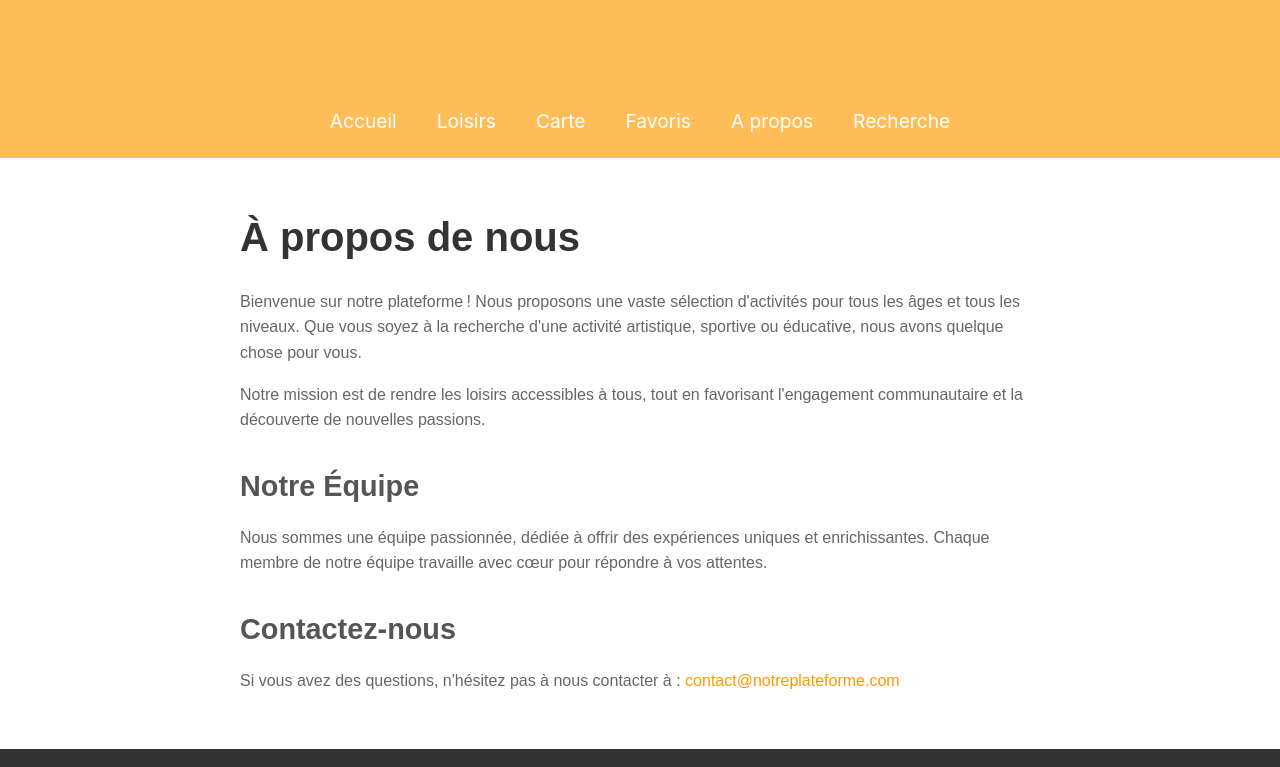
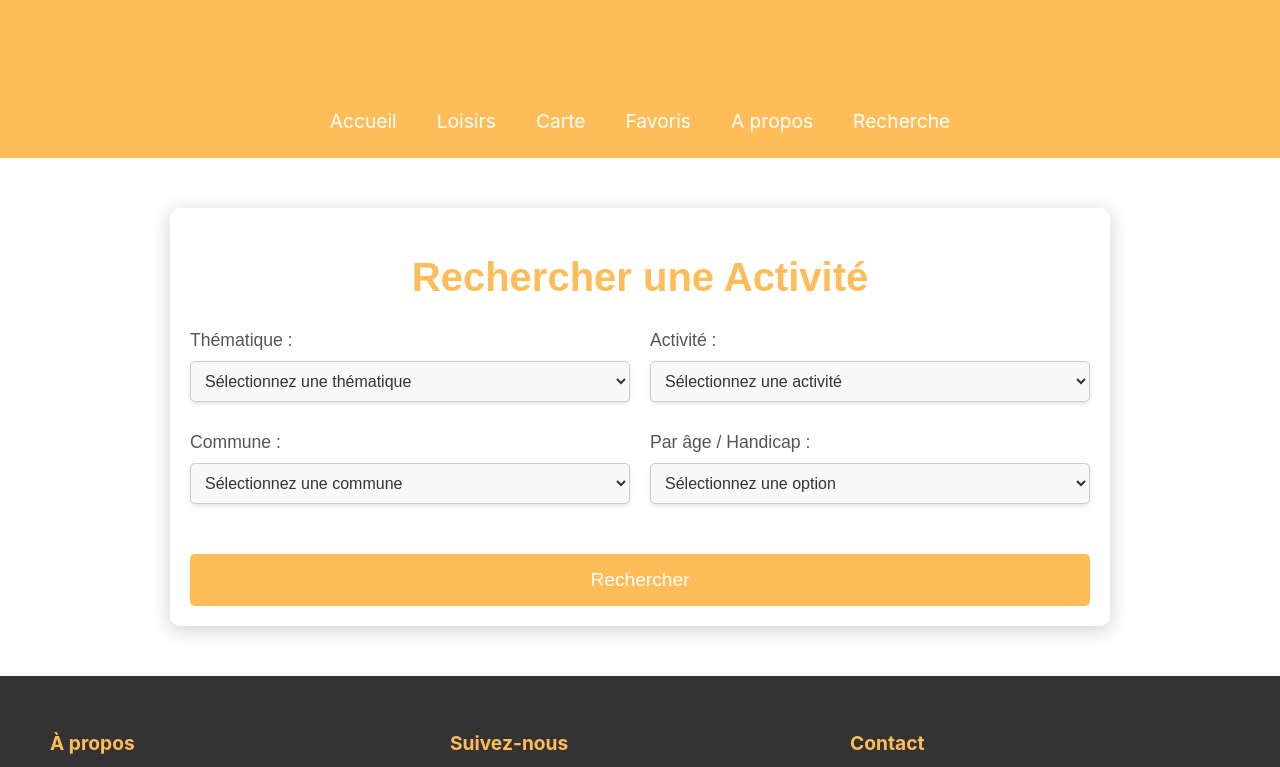
Before and after one commit to patwilli/Loisirs-Moi, a React (Create React App) app in the folder frontend/: page /Recherche in a window 1280 px wide. Shown: the top 767 px of the page. Built offline with nearby package versions, Linux system fonts and the light colour scheme; grey boxes are pictures that could not be loaded.

Commit message:
[UPDATE]-Mise en place de la page recherche

```diff
--- a/frontend/src/App.js
+++ b/frontend/src/App.js
@@ -1,10 +1,15 @@
 import React from "react";
 import { BrowserRouter as Router, Routes, Route } from "react-router-dom";
+
+//Pages
 import Home from "./pages/Home";
 import Activities from "./pages/Activities";
 import ActivityDetails from "./pages/ActivityDetails";
 import About from "./pages/About";
 import InteractiveMapPage from "./pages/InteractiveMapPage";
+import Search from "./pages/Search";
+
+//Components
 import Header from "./components/Header";
 import Footer from "./components/Footer";
 
@@ -21,7 +26,7 @@ function App() {
                     <Route path="/Cartes-des-loisirs" element={<InteractiveMapPage />} />
                     <Route path="/Mes-favoris" element={<About />} />
                     <Route path="/A-propos" element={<About />} />
-                    <Route path="/Recherche" element={<About />} />
+                    <Route path="/Recherche" element={<Search />} />
                 </Routes>
                 <Footer />
             </div>
--- /dev/null
+++ b/frontend/src/pages/Search.js
@@ -0,0 +1,217 @@
+import React, { useState } from "react";
+
+const Search = () => {
+    const containerStyle = {
+        maxWidth: "900px",
+        margin: "50px auto",
+        padding: "20px",
+        fontFamily: "'Poppins', sans-serif",
+        backgroundColor: "#ffffff",
+        borderRadius: "10px",
+        boxShadow: "0 4px 20px rgba(0, 0, 0, 0.2)",
+    };
+
+    const titleStyle = {
+        textAlign: "center",
+        fontSize: "2.5rem",
+        color: "#ffbd59",
+        marginBottom: "30px",
+        fontWeight: "600",
+    };
+
+    const formStyle = {
+        display: "flex",
+        flexDirection: "column",
+        gap: "30px",
+    };
+
+    const rowStyle = {
+        display: "flex",
+        justifyContent: "space-between",
+        gap: "20px",
+    };
+
+    const fieldContainerStyle = {
+        flex: "1",
+        display: "flex",
+        flexDirection: "column",
+    };
+
+    const labelStyle = {
+        fontSize: "1.1rem",
+        fontWeight: "500",
+        marginBottom: "10px",
+        color: "#555",
+    };
+
+    const selectStyle = {
+        padding: "10px",
+        fontSize: "1rem",
+        border: "1px solid #ccc",
+        borderRadius: "5px",
+        backgroundColor: "#f9f9f9",
+        color: "#333",
+        boxShadow: "0 2px 4px rgba(0, 0, 0, 0.1)",
+        transition: "border-color 0.3s",
+    };
+
+    const selectHoverStyle = {
+        borderColor: "#ffbd59",
+    };
+
+    const buttonStyle = {
+        padding: "15px",
+        fontSize: "1.2rem",
+        color: "white",
+        backgroundColor: "#ffbd59",
+        border: "none",
+        borderRadius: "5px",
+        cursor: "pointer",
+        transition: "background-color 0.3s ease",
+        textAlign: "center",
+        marginTop: "20px",
+    };
+
+    const buttonHoverStyle = {
+        backgroundColor: "#1769aa",
+    };
+
+    const [formData, setFormData] = useState({
+        thematique: "",
+        activite: "",
+        commune: "",
+        ageOrHandicap: "",
+    });
+
+    const handleMouseEnter = (e) => {
+        if (e.target.tagName === "BUTTON") {
+            Object.assign(e.target.style, buttonHoverStyle);
+        } else {
+            Object.assign(e.target.style, selectHoverStyle);
+        }
+    };
+
+    const handleMouseLeave = (e) => {
+        if (e.target.tagName === "BUTTON") {
+            Object.assign(e.target.style, buttonStyle);
+        } else {
+            Object.assign(e.target.style, selectStyle);
+        }
+    };
+
+    const handleChange = (e) => {
+        setFormData({
+            ...formData,
+            [e.target.name]: e.target.value,
+        });
+    };
+
+    const handleSubmit = (e) => {
+        e.preventDefault();
+        alert("Recherche effectuée avec : " + JSON.stringify(formData, null, 2));
+    };
+
+    return (
+        <div style={containerStyle}>
+            <h1 style={titleStyle}>Rechercher une Activité</h1>
+            <form style={formStyle} onSubmit={handleSubmit}>
+                {/* Première ligne : Thématique et Activités */}
+                <div style={rowStyle}>
+                    <div style={fieldContainerStyle}>
+                        <label style={labelStyle} htmlFor="thematique">
+                            Thématique :
+                        </label>
+                        <select
+                            id="thematique"
+                            name="thematique"
+                            style={selectStyle}
+                            onMouseEnter={handleMouseEnter}
+                            onMouseLeave={handleMouseLeave}
+                            value={formData.thematique}
+                            onChange={handleChange}
+                        >
+                            <option value="">Sélectionnez une thématique</option>
+                            <option value="sport">Sport</option>
+                            <option value="art">Art</option>
+                            <option value="nature">Nature</option>
+                        </select>
+                    </div>
+                    <div style={fieldContainerStyle}>
+                        <label style={labelStyle} htmlFor="activite">
+                            Activité :
+                        </label>
+                        <select
+                            id="activite"
+                            name="activite"
+                            style={selectStyle}
+                            onMouseEnter={handleMouseEnter}
+                            onMouseLeave={handleMouseLeave}
+                            value={formData.activite}
+                            onChange={handleChange}
+                        >
+                            <option value="">Sélectionnez une activité</option>
+                            <option value="randonnée">Randonnée</option>
+                            <option value="peinture">Peinture</option>
+                            <option value="escalade">Escalade</option>
+                        </select>
+                    </div>
+                </div>
+
+                {/* Deuxième ligne : Commune et Par âge/handicap */}
+                <div style={rowStyle}>
+                    <div style={fieldContainerStyle}>
+                        <label style={labelStyle} htmlFor="commune">
+                            Commune :
+                        </label>
+                        <select
+                            id="commune"
+                            name="commune"
+                            style={selectStyle}
+                            onMouseEnter={handleMouseEnter}
+                            onMouseLeave={handleMouseLeave}
+                            value={formData.commune}
+                            onChange={handleChange}
+                        >
+                            <option value="">Sélectionnez une commune</option>
+                            <option value="paris">Paris</option>
+                            <option value="lyon">Lyon</option>
+                            <option value="marseille">Marseille</option>
+                        </select>
+                    </div>
+                    <div style={fieldContainerStyle}>
+                        <label style={labelStyle} htmlFor="ageOrHandicap">
+                            Par âge / Handicap :
+                        </label>
+                        <select
+                            id="ageOrHandicap"
+                            name="ageOrHandicap"
+                            style={selectStyle}
+                            onMouseEnter={handleMouseEnter}
+                            onMouseLeave={handleMouseLeave}
+                            value={formData.ageOrHandicap}
+                            onChange={handleChange}
+                        >
+                            <option value="">Sélectionnez une option</option>
+                            <option value="enfant">Enfant</option>
+                            <option value="adulte">Adulte</option>
+                            <option value="senior">Senior</option>
+                            <option value="handicap">Handicap</option>
+                        </select>
+                    </div>
+                </div>
+
+                {/* Bouton de recherche */}
+                <button
+                    type="submit"
+                    style={buttonStyle}
+                    onMouseEnter={handleMouseEnter}
+                    onMouseLeave={handleMouseLeave}
+                >
+                    Rechercher
+                </button>
+            </form>
+        </div>
+    );
+};
+
+export default Search;
```
